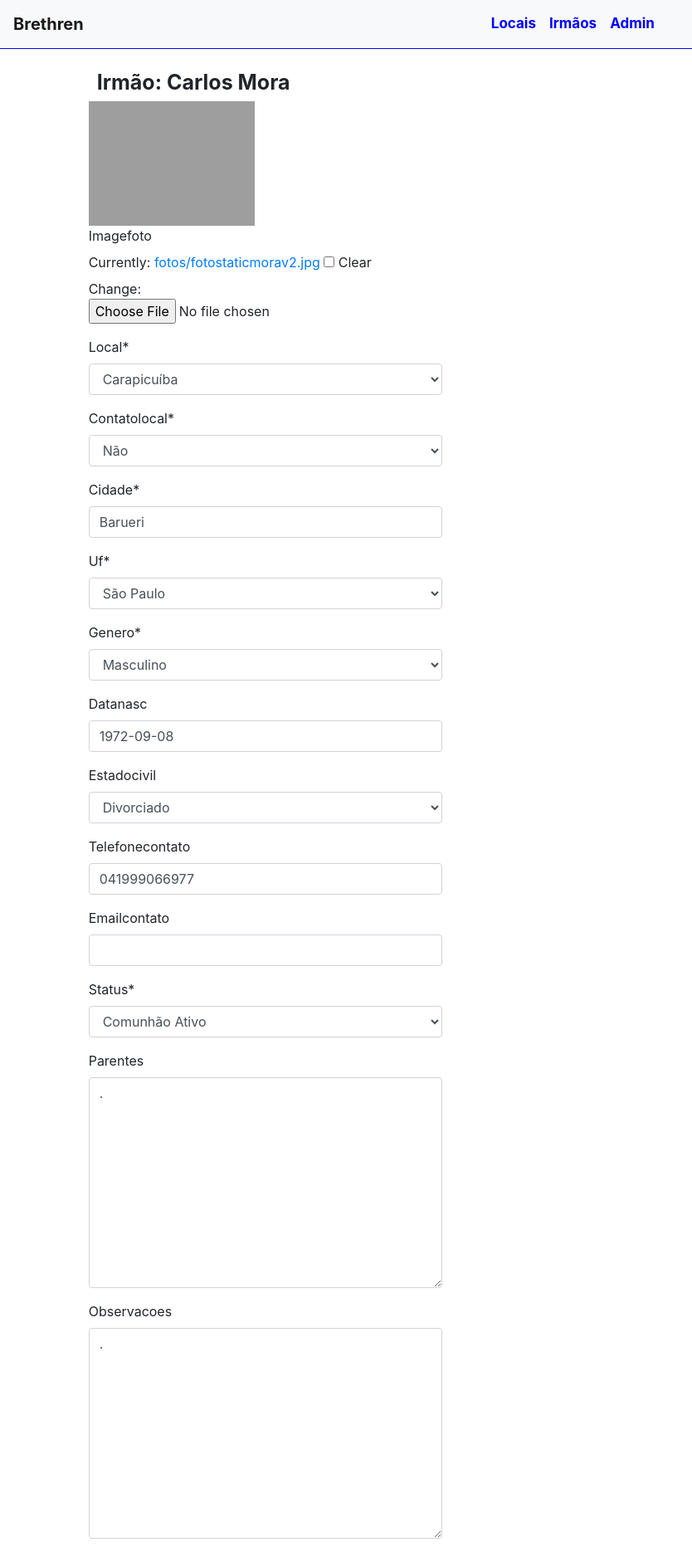
After one commit to mora72/brethren, a Django app: page /irmao/1 in a window 1280 px wide. The commit adds this page. Shown: the whole page at 83% size, without its empty margins (0-834 px from the left). Run offline with Django 3.2, Linux system fonts and the light colour scheme; data comes from the database, SQL or seed files in the repository; some libraries are stand-ins or nearby versions; grey boxes are pictures that could not be loaded.

Commit message:
3o commit do projeto

```diff
--- a/brethren/settings.py
+++ b/brethren/settings.py
@@ -122,3 +122,9 @@ USE_TZ = True
 STATIC_URL = '/static/'
 
 CRISPY_TEMPLATE_PACK = 'bootstrap4'
+
+MEDIA_ROOT = (
+    os.path.join(BASE_DIR, "media")  # pasta media para abrigar os arquivos dos usuários
+)
+
+MEDIA_URL = '/media/'  # endereço para acessar os arquivos
--- a/brethren/urls.py
+++ b/brethren/urls.py
@@ -15,8 +15,13 @@ Including another URLconf
 """
 from django.contrib import admin
 from django.urls import path, include
+from django.conf import settings
+from django.conf.urls.static import static
 
 urlpatterns = [
     path('admin/', admin.site.urls),
     path('', include('mainapp.urls'))
 ]
+
+if settings.DEBUG:
+    urlpatterns += static(settings.MEDIA_URL, document_root=settings.MEDIA_ROOT)
--- a/mainapp/forms.py
+++ b/mainapp/forms.py
@@ -1,5 +1,5 @@
 from django import forms
-from .models import Local
+from .models import Local, Irmao
 
 
 class LocalForm(forms.ModelForm):
@@ -7,3 +7,11 @@ class LocalForm(forms.ModelForm):
     class Meta:
         model = Local
         fields = ('statuslocal', 'cidade', 'uf', 'dataini', 'irmaocontato', 'telefonecontato')
+
+
+class IrmaoForm(forms.ModelForm):
+
+    class Meta:
+        model = Irmao
+        fields = ('imagefoto', 'local', 'contatolocal', 'cidade', 'uf', 'genero', 'datanasc', 'estadocivil',
+                  'telefonecontato', 'emailcontato', 'status', 'parentes', 'observacoes')
--- a/mainapp/models.py
+++ b/mainapp/models.py
@@ -63,7 +63,7 @@ class Irmao(models.Model):
     estadocivil = models.CharField(max_length=20, choices=opcoes_estado_civil, null=True, blank=True)
     telefonecontato = models.CharField(max_length=12, null=True, blank=True)
     emailcontato = models.CharField(max_length=50, null=True, blank=True)
-    fotolink = models.CharField(max_length=100, null=True, blank=True)
+    imagefoto = models.ImageField(upload_to='fotos', null=True, blank=True)
     status = models.CharField(max_length=3, choices=opcoesstatus)
     parentes = models.TextField(max_length=100, null=True, blank=True)
     observacoes = models.TextField(max_length=200, null=True, blank=True)
--- a/mainapp/static/css/styles.css
+++ b/mainapp/static/css/styles.css
@@ -39,6 +39,11 @@
 .localview-div {
     padding: 0;
 }
+
+.irmaoview-div {
+    padding: 0;
+}
+
 
 h2 {
     font-size: 25px;
--- a/mainapp/templates/mainapp/irmaos.html
+++ b/mainapp/templates/mainapp/irmaos.html
@@ -10,7 +10,9 @@
     <ul class="lista-irmaos">
         {% for irmao in listairmaos %}
             <li class="item-irmaos">
-                <span><a href="/irmao/{{irmao.id}}">{{irmao.nome}} / {{irmao.local}}</a></span>
+                <img src="{{irmao.imagefoto.url}}" width="40"/>
+                <span><a href="/irmao/{{irmao.id}}">{{irmao.nome}} / {{irmao.local}} / {{irmao.cidade}} /
+                    {{irmao.uf}}</a></span>
             </li>
         {% endfor %}
     </ul>
--- /dev/null
+++ b/mainapp/templates/mainapp/irmaoview.html
@@ -0,0 +1,16 @@
+{% extends 'base.html' %}
+{% load crispy_forms_tags %}
+{% block title %}Irmão{% endblock %}
+<!-- <img src={{irmao.fotolink}} width="200">
+    <img src='/static/outro/fotostaticmora.jpg' width="200">
+-->
+{% block content %}
+<div class="offset-1 col-4 irmaoview-div">
+    <h2>Irmão: {{irmao.nome}}</h2>
+    <img src="{{irmao.imagefoto.url}}" width="200"/>
+    <form method="POST">
+        {% csrf_token %}
+        {{ form|crispy }}
+    </form>
+</div>
+{% endblock %}
--- a/mainapp/urls.py
+++ b/mainapp/urls.py
@@ -4,5 +4,6 @@ from . import views
 urlpatterns = [
     path('', views.main_menu, name='main_menu'),
     path('local/<int:idlocal>', views.local_view, name="local_view"),
-    path('irmaos/', views.irmaos_view, name='irmaos_view')
+    path('irmaos/', views.irmaos_view, name='irmaos_view'),
+    path('irmao/<int:idirmao>', views.irmaos_id_view, name="irmao_id_view")
 ]
--- a/mainapp/views.py
+++ b/mainapp/views.py
@@ -1,6 +1,6 @@
 from django.shortcuts import render, get_object_or_404
 from .models import Local, Irmao
-from .forms import LocalForm
+from .forms import LocalForm, IrmaoForm
 
 
 def main_menu(request):
@@ -21,6 +21,12 @@ def irmaos_view(request):
     return render(request, 'mainapp/irmaos.html', {'listairmaos': lista_irmaos})
 
 
+def irmaos_id_view(request, idirmao):
+    irmao = get_object_or_404(Irmao, pk=idirmao)
+    form = IrmaoForm(instance=irmao)
+    return render(request, 'mainapp/irmaoview.html', {'form': form, 'irmao': irmao})
+
+
 def local_view(request, idlocal):
     local = get_object_or_404(Local, pk=idlocal)
     form = LocalForm(instance=local)
```
Also changed, not shown: mainapp/templates/mainapp/testeimg.html (added, +12 -0 lines), db.sqlite3, 1 other file.
